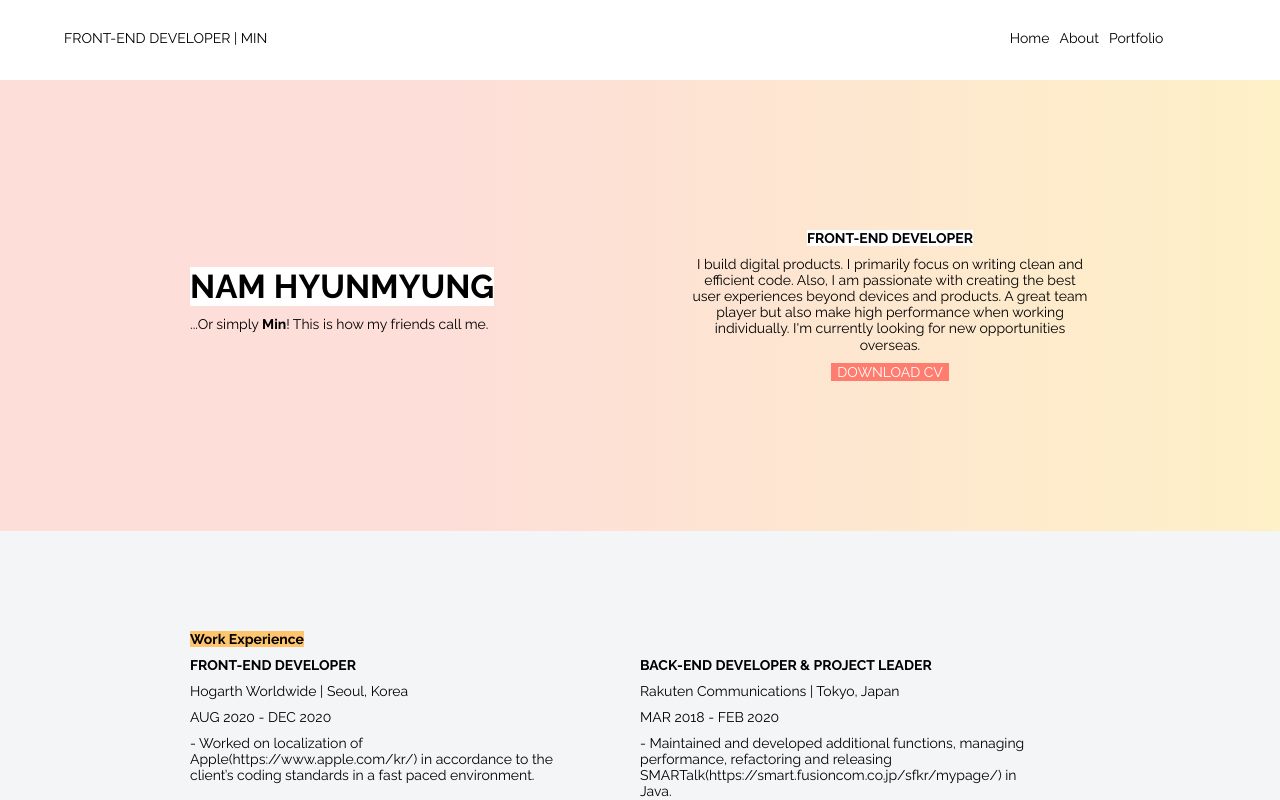
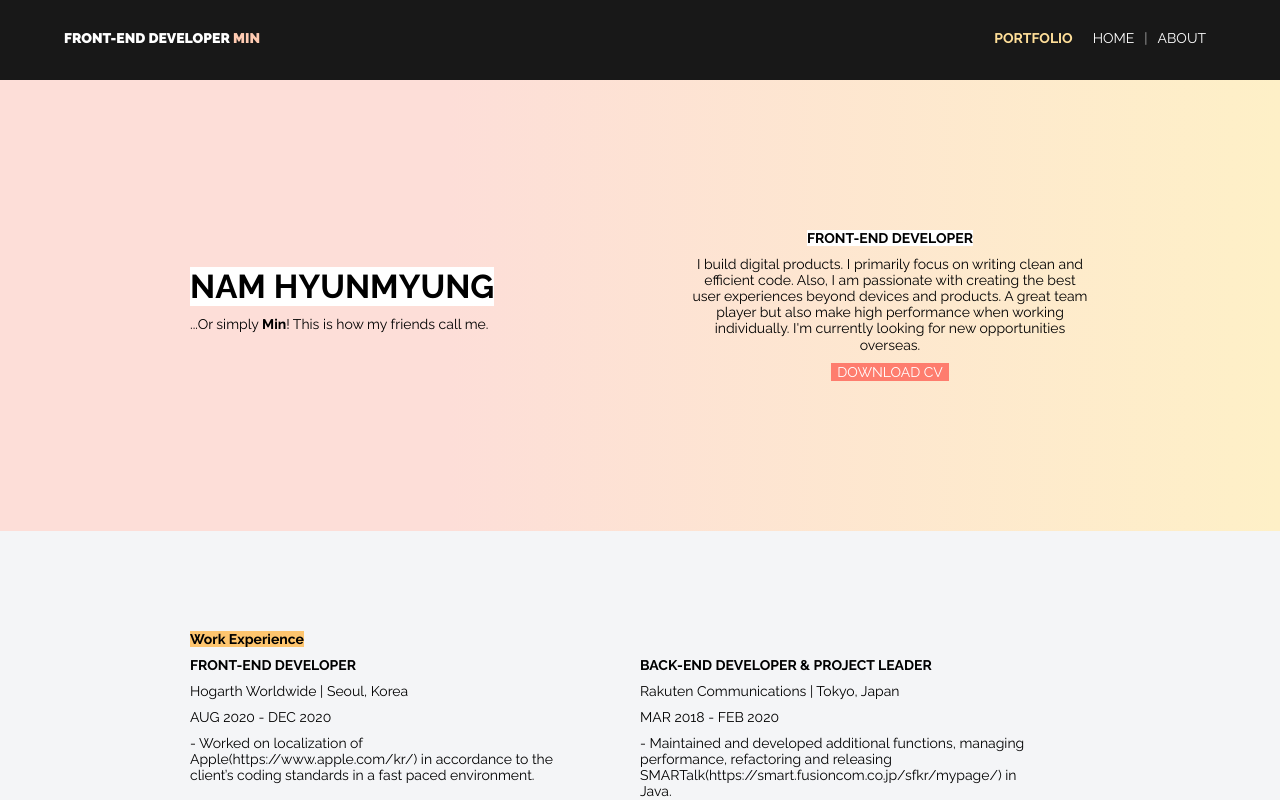
Before and after one commit to codeminnam/portfolio-min, a React (Create React App) app: page / in a window 1280 px wide. Shown: the top 800 px of the page. Built offline with nearby package versions, Linux system fonts and the light colour scheme.

Commit message:
fix: fix style in header

```diff
--- a/public/index.html
+++ b/public/index.html
@@ -26,7 +26,7 @@
     -->
     <link rel="preconnect" href="https://fonts.gstatic.com" />
     <link
-      href="https://fonts.googleapis.com/css2?family=Homemade+Apple&family=Noto+Sans+KR&family=Raleway:wght@300;400;700&display=swap"
+      href="https://fonts.googleapis.com/css2?family=Homemade+Apple&family=Noto+Sans+KR&family=Raleway:wght@300;400;700;900&display=swap"
       rel="stylesheet"
     />
     <title>React App</title>
--- a/src/components/Header.tsx
+++ b/src/components/Header.tsx
@@ -7,12 +7,15 @@ import { Link, animateScroll as scroll } from 'react-scroll';
 
 library.add(faBars, faTimes);
 
-const HeaderContainer = styled.header``;
+const HeaderContainer = styled.header`
+  background: #181818;
+`;
 
 const NavigationBar = styled.nav`
   position: relative;
   overflow: hidden;
   display: flex;
+  justify-content: space-between;
   margin: 0 auto;
   min-height: 80px;
   height: 100%;
@@ -35,6 +38,12 @@ const LogoContainer = styled.div`
 
 const Logo = styled.div`
   white-space: nowrap;
+  color: #fff;
+  font-weight: 900;
+
+  strong {
+    color: #ffcbb2;
+  }
 `;
 
 const MenuIcon = styled.div`
@@ -48,38 +57,49 @@ const MenuIcon = styled.div`
     transform: translate(-100%, 60%);
     font-size: 1.2rem;
     cursor: pointer;
+    color: #fff;
   }
 `;
 
 const NavMenu = styled.ul`
-  display: grid;
-  grid-template-columns: repeat(3, auto);
-  grid-gap: 10px;
+  display: flex;
   text-align: center;
-  width: 70vw;
   margin-top: 30px;
   padding-left: 0;
-  justify-content: end;
+  justify-content: flex-end;
   list-style: none;
 
   @media screen and (max-width: 768px) {
     display: none;
     width: 100%;
     margin-top: unset;
-
     &.active {
       display: block;
     }
   }
 `;
 
-const NavLinks = styled.li`
+const NavLinks = styled.li<{ portfolio?: boolean }>`
   cursor: pointer;
+  color: ${(props) => (props.portfolio ? '#FFDF99' : '#fff')};
+  font-weight: ${(props) => (props.portfolio ? '700' : '400')};
+  padding: 0 10px;
+
   @media screen and (max-width: 768px) {
     text-align: center;
     width: 100%;
     display: table;
     padding: 10px;
+    color: #fff;
+    font-weight: 400;
+  }
+`;
+
+const NavDivider = styled.span`
+  color: #aaa;
+
+  @media screen and (max-width: 768px) {
+    display: none;
   }
 `;
 
@@ -89,7 +109,9 @@ const Header = () => {
     <HeaderContainer>
       <NavigationBar>
         <LogoContainer>
-          <Logo>FRONT-END DEVELOPER | MIN</Logo>
+          <Logo>
+            FRONT-END DEVELOPER <strong>MIN</strong>
+          </Logo>
           <MenuIcon
             onClick={() => {
               setClicked(!clicked);
@@ -101,6 +123,17 @@ const Header = () => {
           </MenuIcon>
         </LogoContainer>
         <NavMenu className={clicked ? 'active' : ''}>
+          <NavLinks portfolio={true}>
+            <Link
+              to="portfolio-section"
+              spy={true}
+              smooth={true}
+              offset={0}
+              duration={500}
+            >
+              PORTFOLIO
+            </Link>
+          </NavLinks>
           <NavLinks>
             <Link
               to="hero-section"
@@ -109,9 +142,10 @@ const Header = () => {
               offset={-80}
               duration={500}
             >
-              Home
+              HOME
             </Link>
           </NavLinks>
+          <NavDivider>|</NavDivider>
           <NavLinks>
             <Link
               to="about-section"
@@ -120,18 +154,7 @@ const Header = () => {
               offset={0}
               duration={500}
             >
-              About
-            </Link>
-          </NavLinks>
-          <NavLinks>
-            <Link
-              to="portfolio-section"
-              spy={true}
-              smooth={true}
-              offset={0}
-              duration={500}
-            >
-              Portfolio
+              ABOUT
             </Link>
           </NavLinks>
         </NavMenu>
```
